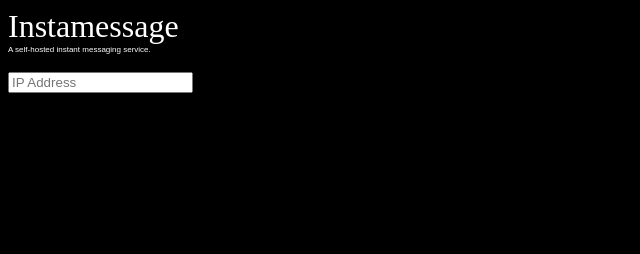
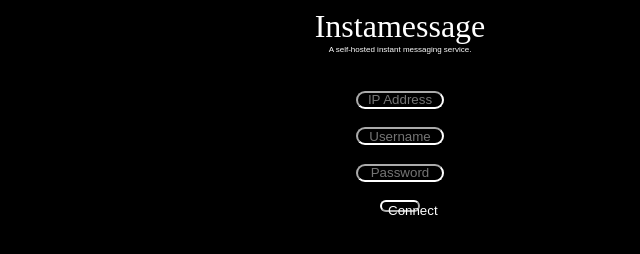
Before and after one commit to SysPoe/Instamessage-v0, an Electron app: page electron-based-client/index.html in a window 800 px wide. Shown: the whole page, without its empty margins (0-640 px from the left). Drawn offline with Linux system fonts and the light colour scheme; a web font is replaced by a local one.

Commit message:
Electron-based client

```diff
--- a/electron-based-client/index.css
+++ b/electron-based-client/index.css
@@ -10,8 +10,7 @@
 }
 
 body {
-    align-content: center;
-    display: flexbox;
+    background-color: black;
 }
 
 #title {
@@ -19,7 +18,7 @@ body {
 
     font-family: Syne;
     font-size: 4vw;
-    display: flex;
+    color: white;
 }
 
 #subtitle {
@@ -27,13 +26,28 @@ body {
 
     font-family: Arial;
     font-size: 1vw;
-    display: flex;
+    color: white;
 }
 
-.light {
-    color: black;
+#inputs {
+    text-align: center;
 }
-.dark {
+
+input {
+    text-align: center;
+    background-color: black;
+    width: 10vw;
+    height: 1.5vw;
+    border-radius: 20px;
+    border-color: white;
     color: white;
-    background-color: #000000;
 }
+
+button {
+    background-color: black;
+    width: 5vw;
+    height: 1.5vw;
+    border-radius: 20px;
+    border-color: white;
+    color: white;
+}
--- a/electron-based-client/index.html
+++ b/electron-based-client/index.html
@@ -5,8 +5,6 @@
     <title>Instamessage Client</title>
     <link rel="stylesheet" type="text/css" href="index.css">
     <script>
-        function onLoad() {
-        }
     </script>
 </head>
 <body onload="onLoad();" class="dark">
@@ -16,7 +14,15 @@
     <div id="subtitle">
         A self-hosted instant messaging service.
     </div>
-    <br />
-    <input type="text" alt="a" placeholder="IP Address">
+    <br /><br />
+    <div id="inputs">
+        <input id="ip" type="text" placeholder="IP Address">
+        <br />
+        <br /><input id="username" type="text" placeholder="Username">
+        <br />
+        <br /><input id="password" type="password" placeholder="Password">
+        <br />
+        <br /><button id="connect" onclick="connect()">Connect</button>
+    </div>
 </body>
 </html>
```
